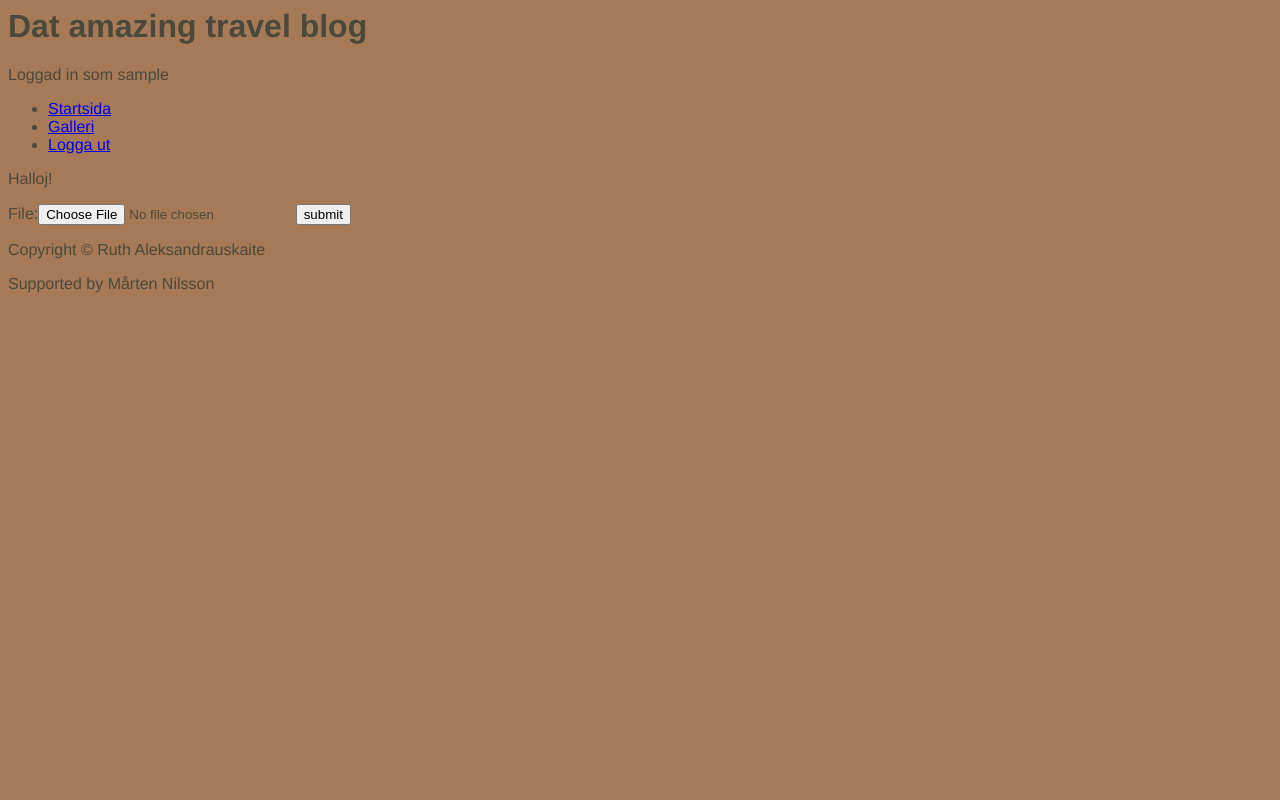
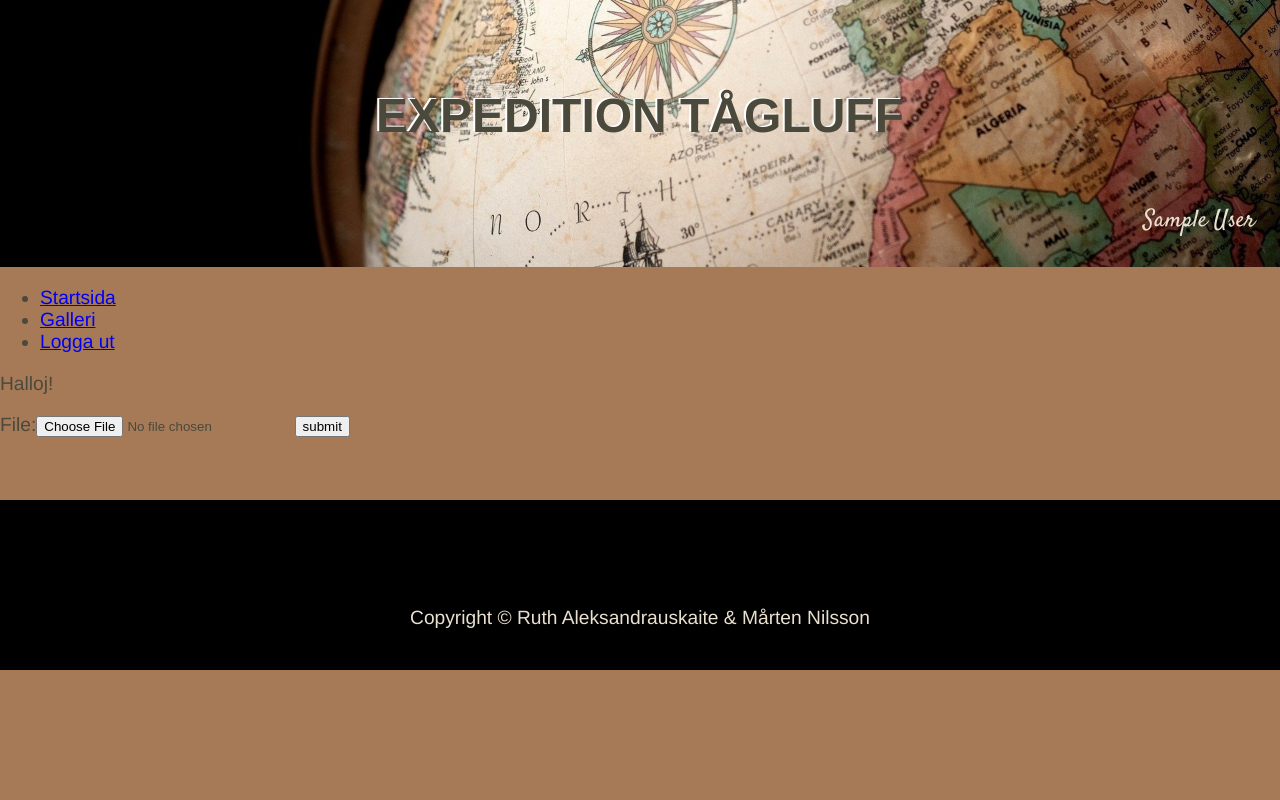
Before and after one commit to ruthaleks/travelblog, a Django app: page /travelblog/gallery/ in a window 1280 px wide. Run offline with Django 3.2, Linux system fonts and the light colour scheme; the visitor is signed in with stand-in values (Sample User, id 1); some web fonts are replaced.

Commit message:
Title style and background fixed.

```diff
--- a/blog/static/style.css
+++ b/blog/static/style.css
@@ -2,6 +2,10 @@ body {
     background-color: #A67A57;
     color: #4B493C;
     font-family: Helvetica, sans-serif;
+    margin: 0;
+    padding: 0;
+
+    font-size: larger;
 }
 
 article {
@@ -10,7 +14,9 @@ article {
     padding: 0;
     font-family: "Monda", sans-serif;
     border-radius: 5px;
+    box-shadow: 2px 2px 5px 5px #7E5D38;
 }
+
 
 .title-box{
     background-color: #4B493C;
@@ -32,3 +38,44 @@ article {
     font-family: "Satisfy", cursive;
     text-align: right;
 }
+
+.space {
+    margin: 20px;
+    padding: 5px;
+}
+
+footer, header {
+    margin: 0;
+    background-color: black;
+    color: #E9E0CF;
+    text-align: center;
+    width: 100%;
+}
+
+#head {
+    font-size: x-large;
+    background-image: url("globe.jpg");
+    background-size: 100%;
+    background-repeat: no-repeat;
+    background-position: bottom;
+}
+
+#head h1 {
+    color: #4B493C;
+    text-shadow: -2px -1px white;
+}
+
+
+@media only screen and (min-width: 1024px) {
+    article {
+        max-width: 80%;
+        margin: auto;
+    }
+}
+
+@media only screen and (min-width: 1600px) {
+    article {
+        max-width: 60%;
+        margin: auto;
+    }
+}
--- a/blog/templates/base.html
+++ b/blog/templates/base.html
@@ -12,9 +12,17 @@
     </head>
 
     <body>
-        <header>
-            <h1> Dat amazing travel blog </h1>
-            <p> Loggad in som {{ user }} </p>
+        <header id="head">
+            <br /><br />
+            <h1> EXPEDITION TÅGLUFF</h1>
+            {% if user.is_authenticated %}
+            <div class="sign space">
+                <p> {{ user.first_name }} {{user.last_name}}
+                <br /> {{ today | date:"Y-m-d"}} </p>
+            </div>
+            {% else %}
+            <br /><br />
+            {% endif %}
         </header>
 
         <nav>
@@ -32,9 +40,12 @@
         {% block content %}
         {% endblock %}
 
+        <br />
+        <br />
         <footer>
-            <p>Copyright &copy; Ruth Aleksandrauskaite</p>
-            <p>Supported by Mårten Nilsson</p>
+            <br /><br /><br /><br />
+            <p>Copyright &copy; Ruth Aleksandrauskaite &amp; Mårten Nilsson</p>
+            <br />
         </footer>
 
     </body>
--- a/blog/views.py
+++ b/blog/views.py
@@ -27,6 +27,7 @@ def index(request):
     context = {'post_form': post_form,
                'latest_post_list': latest_post_list,
                'posts': posts,
+               'today': datetime.today(),
                }
     template = 'blog/index.html'
 
```
Also changed, not shown: blog/static/globe.jpg (added).
